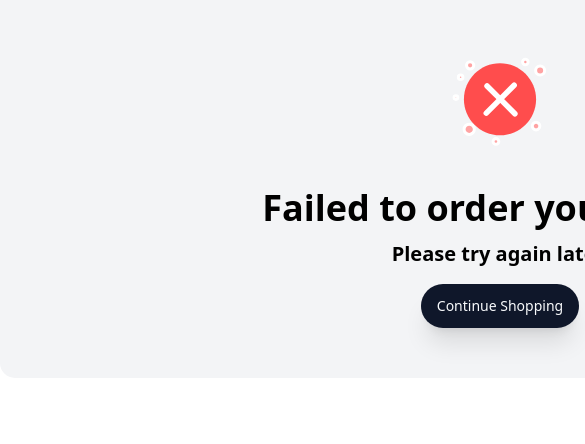
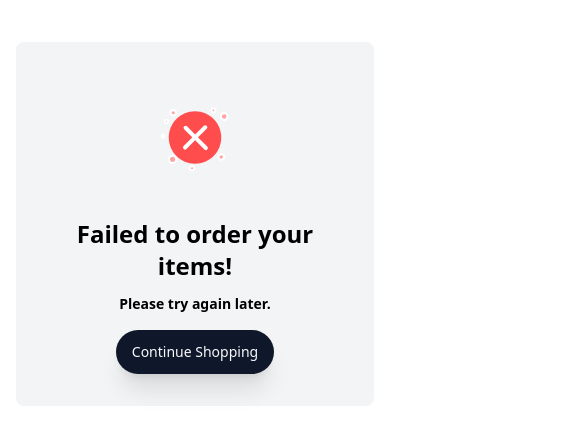
Before and after one commit to Itskrish01/nextjs-ecommerce-app, a Next.js app: page /canceled in a window 390 px wide. Shown: the part 198-642 px from the top of the page, 585 px wide, since content can reach past the window. Built offline with nearby package versions, Linux system fonts and the light colour scheme.

Commit message:
Fixed some responsive desings

```diff
--- a/src/components/UI/CartItem.jsx
+++ b/src/components/UI/CartItem.jsx
@@ -9,7 +9,6 @@ const CartItem = ({ item }) => {
     if (text.length <= maxLength) {
       return text;
     }
-
     return text.substring(0, maxLength - 3) + "...";
   }
   return (
--- a/src/pages/canceled.js
+++ b/src/pages/canceled.js
@@ -5,31 +5,30 @@ import Link from "next/link";
 import { useRouter } from "next/router";
 import Button from "@/components/UI/Button";
 
-const cancelled = () => {
-  const router = useRouter();
+const Cancelled = () => {
   return (
-    <div className="min-h-[60vh]">
-      <div className="w-[1000px] bg-gray-100 flex justify-center items-center flex-col mt-40 m-auto p-[50px] rounded-[15px]">
-        <div className="h-44 w-44 capitalize">
+    <div className="min-h-screen px-4 flex justify-center items-center">
+      <div className="bg-gray-100 px-6 py-8 rounded-lg max-w-5xl w-full">
+        <div className="h-32 w-32 md:h-44 md:w-44 mx-auto">
           <Lottie animationData={FailedAnimation} loop={true} />
         </div>
-        <h2 className="text-4xl font-bold">Failed to order your items!</h2>
-        <p className="text-xl mt-3 font-semibold text-center ">
+        <h2 className="text-2xl md:text-4xl font-bold text-center mt-4">
+          Failed to order your items!
+        </h2>
+        <p className="text-sm md:text-base mt-3 font-semibold text-center">
           Please try again later.
         </p>
 
-        <Link href="/" className="mt-4">
-          <Button
-            type="button"
-            variant="primary"
-            onClick={() => router.push("/shop")}
-          >
-            Continue Shopping
-          </Button>
-        </Link>
+        <div className="mt-4 flex justify-center">
+          <Link href="/shop">
+            <Button type="button" variant="primary">
+              Continue Shopping
+            </Button>
+          </Link>
+        </div>
       </div>
     </div>
   );
 };
 
-export default cancelled;
+export default Cancelled;
--- a/src/pages/success.js
+++ b/src/pages/success.js
@@ -18,33 +18,30 @@ const Success = () => {
   }, []);
 
   return (
-    <div className=" min-h-[60vh]">
-      <div className="w-[1000px] bg-gray-100 flex justify-center items-center flex-col mt-40 m-auto p-[50px] rounded-[15px]">
-        <div className="h-44 w-44 capitalize">
+    <div className="min-h-screen px-4 flex justify-center items-center">
+      <div className="bg-gray-100 max-w-5xl px-6 py-8 rounded-lg w-full">
+        <div className="h-32 w-32 md:h-44 md:w-44 mx-auto">
           <Lottie animationData={SuccessAnimation} loop={true} />
         </div>
-        <h2 className="text-4xl font-bold">Thank you for your order!</h2>
-        <p className="text-xl mt-2 font-semibold text-center ">
+        <h2 className="text-2xl md:text-4xl font-bold text-center mt-4">
+          Thank you for your order!
+        </h2>
+        <p className="text-sm md:text-base mt-2 font-semibold text-center">
           Check your email inbox for the receipt.
         </p>
-        <p className="text-base mt-2 font-semibold text-center">
-          If you have any questions, please email
-          <a
-            className="text-[#474e68] ml-[5px]"
-            href="mailto:order@example.com"
-          >
+        <p className="text-xs md:text-sm mt-2 font-semibold text-center">
+          If you have any questions, please email{" "}
+          <a className="text-blue-600 ml-1" href="mailto:order@example.com">
             order@example.com
           </a>
         </p>
-        <Link href="/" className="mt-3">
-          <Button
-            type="button"
-            variant="primary"
-            onClick={() => router.push("/shop")}
-          >
-            Continue Shopping
-          </Button>
-        </Link>
+        <div className="mt-3 flex justify-center">
+          <Link href="/shop">
+            <Button type="button" variant="primary">
+              Continue Shopping
+            </Button>
+          </Link>
+        </div>
       </div>
     </div>
   );
```
